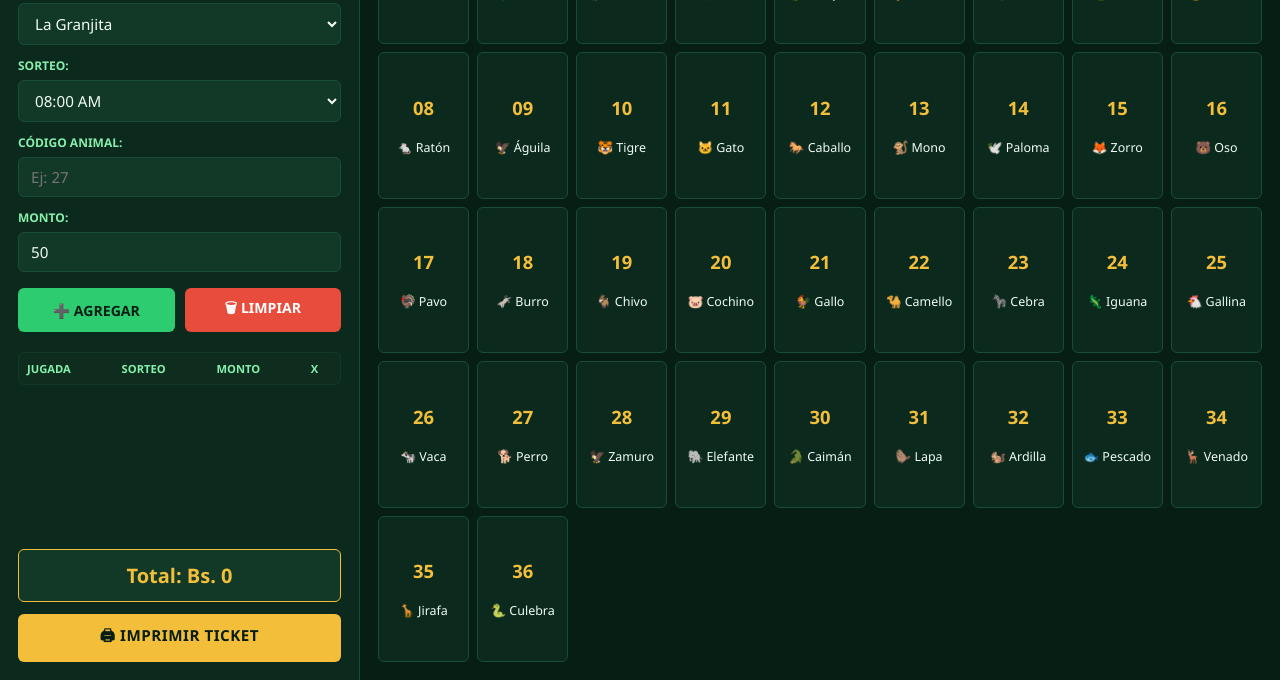
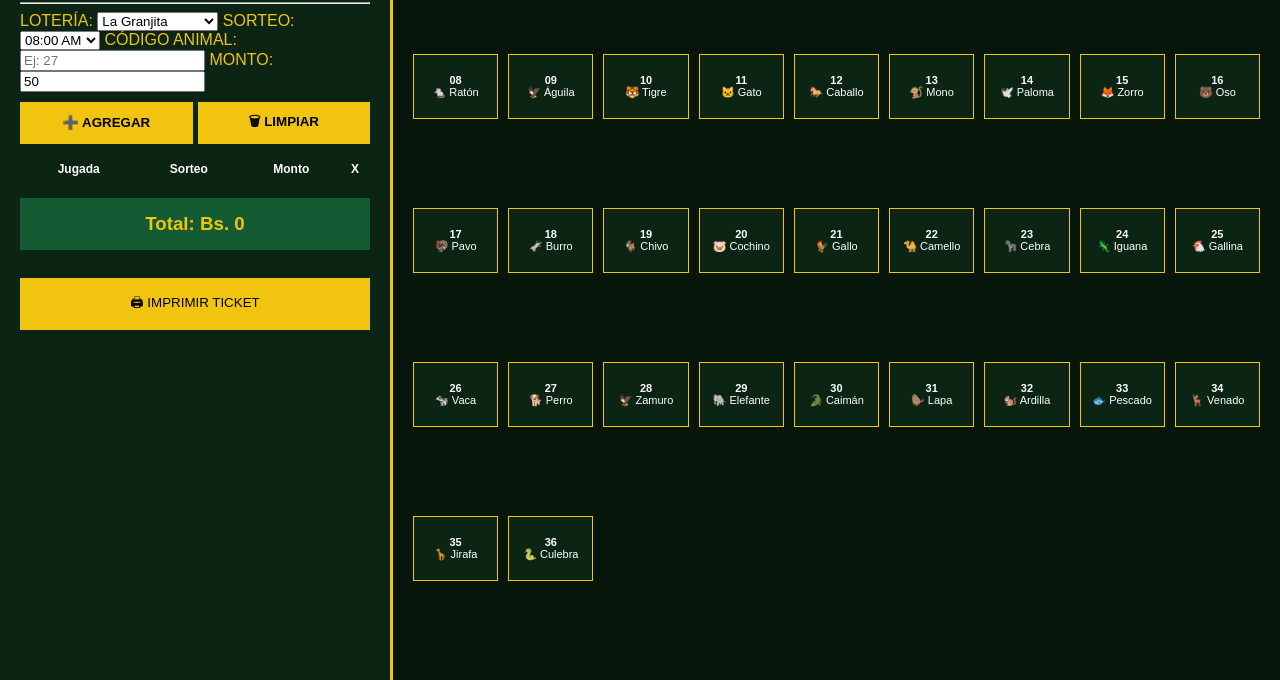
Before and after one commit to aggoldenking-sudo/GoldenKing, a plain HTML site: page index.html in a window 1280 px wide. Shown: the part 120-800 px from the top of the page. Drawn offline with Linux system fonts and the light colour scheme.

Commit message:
Update style.css

```diff
--- a/style.css
+++ b/style.css
@@ -1,273 +1,10 @@
-/* ==========================================
-   GOLDEN KING POS - VERDE ESMERALDA & DORADO
-   ========================================== */
-
-:root {
-    --bg-main: #061e14;        /* Verde selva muy oscuro */
-    --bg-sidebar: #0b291c;     /* Verde esmeralda profundo */
-    --bg-card: #123827;        /* Tarjetas e inputs */
-    --bg-card-hover: #1b4d36;  /* Hover suave */
-
-    --accent-gold: #f3be3a;    /* Dorado rey */
-    --accent-gold-hover: #dca321;
-    --accent-green: #2ecc71;   /* Verde para acciones de éxito */
-    --accent-red: #e74c3c;     /* Rojo para limpiar */
-
-    --text-primary: #f0fdf4;   /* Blanco menta muy suave */
-    --text-secondary: #86efac; /* Menta para labels/secundarios */
-    --border-color: #1a4d35;  /* Bordes integrados */
-
-    --radius: 6px;
-}
-
-* {
-    box-sizing: border-box;
-    margin: 0;
-    padding: 0;
-    font-family: 'Segoe UI', system-ui, -apple-system, sans-serif;
-}
-
-body {
-    display: flex;
-    height: 100vh;
-    background-color: var(--bg-main);
-    color: var(--text-primary);
-    overflow: hidden;
-}
-
-/* ==========================================
-   SIDEBAR (PANEL IZQUIERDO)
-   ========================================== */
-
-.sidebar {
-    width: 360px;
-    background-color: var(--bg-sidebar);
-    border-right: 1px solid var(--border-color);
-    padding: 18px;
-    display: flex;
-    flex-direction: column;
-    gap: 12px;
-    overflow-y: auto;
-}
-
-.sidebar h2 {
-    color: var(--accent-gold);
-    font-size: 1.4rem;
-    letter-spacing: 1px;
-    text-align: center;
-}
-
-.subtitulo {
-    color: var(--text-secondary);
-    font-size: 0.8rem;
-    text-align: center;
-    margin-top: -8px;
-    text-transform: uppercase;
-    letter-spacing: 0.5px;
-}
-
-hr {
-    border: none;
-    border-top: 1px solid var(--border-color);
-    margin: 2px 0;
-}
-
-label {
-    font-size: 0.75rem;
-    font-weight: 700;
-    color: var(--text-secondary);
-    text-transform: uppercase;
-    margin-bottom: -6px;
-}
-
-select, input {
-    width: 100%;
-    padding: 9px 12px;
-    background-color: var(--bg-card);
-    border: 1px solid var(--border-color);
-    border-radius: var(--radius);
-    color: var(--text-primary);
-    font-size: 0.95rem;
-    outline: none;
-    transition: border-color 0.2s;
-}
-
-select:focus, input:focus {
-    border-color: var(--accent-gold);
-}
-
-/* Botones de acción */
-.acciones {
-    display: grid;
-    grid-template-columns: 1fr 1fr;
-    gap: 10px;
-    margin-top: 4px;
-}
-
-.acciones button {
-    padding: 10px;
-    border: none;
-    border-radius: var(--radius);
-    font-weight: bold;
-    cursor: pointer;
-    transition: background-color 0.2s, transform 0.1s;
-    font-size: 0.88rem;
-}
-
-.acciones button:active {
-    transform: scale(0.98);
-}
-
-#agregarBtn {
-    background-color: var(--accent-green);
-    color: #061e14;
-}
-
-#agregarBtn:hover {
-    background-color: #27ae60;
-}
-
-#limpiarBtn {
-    background-color: var(--accent-red);
-    color: #ffffff;
-}
-
-#limpiarBtn:hover {
-    background-color: #c0392b;
-}
-
-/* ==========================================
-   TABLA DEL TICKET
-   ========================================== */
-
-#ticketTable {
-    width: 100%;
-    border-collapse: collapse;
-    margin-top: 8px;
-    font-size: 0.85rem;
-    background-color: var(--bg-card);
-    border-radius: var(--radius);
-    overflow: hidden;
-    border: 1px solid var(--border-color);
-}
-
-#ticketTable th {
-    background-color: rgba(0, 0, 0, 0.2);
-    color: var(--text-secondary);
-    padding: 8px;
-    text-align: left;
-    font-weight: 700;
-    text-transform: uppercase;
-    font-size: 0.7rem;
-}
-
-#ticketTable td {
-    padding: 8px;
-    border-bottom: 1px solid var(--border-color);
-}
-
-.btn-borrar {
-    background: none;
-    border: none;
-    cursor: pointer;
-    font-size: 0.85rem;
-    opacity: 0.7;
-    transition: opacity 0.2s;
-}
-
-.btn-borrar:hover {
-    opacity: 1;
-}
-
-/* Total e Imprimir */
-#totalDisplay {
-    background-color: var(--bg-card);
-    padding: 12px;
-    border-radius: var(--radius);
-    text-align: center;
-    color: var(--accent-gold);
-    font-size: 1.25rem;
-    font-weight: bold;
-    border: 1px solid var(--accent-gold);
-    margin-top: auto;
-}
-
-.print-btn {
-    width: 100%;
-    padding: 11px;
-    background-color: var(--accent-gold);
-    color: #061e14;
-    font-weight: bold;
-    border: none;
-    border-radius: var(--radius);
-    cursor: pointer;
-    font-size: 0.95rem;
-    letter-spacing: 0.5px;
-    transition: background-color 0.2s;
-}
-
-.print-btn:hover {
-    background-color: var(--accent-gold-hover);
-}
-
-/* ==========================================
-   GRID PANEL (CUADRÍCULA DE ANIMALITOS)
-   ========================================== */
-
-.grid-panel {
-    flex: 1;
-    padding: 18px;
-    overflow-y: auto;
-    background-color: var(--bg-main);
-}
-
-#matrizAnimalitos {
-    display: grid;
-    grid-template-columns: repeat(auto-fill, minmax(85px, 1fr));
-    gap: 8px;
-}
-
-/* Botones de la cuadrícula */
-.btn-animal {
-    background-color: var(--bg-sidebar);
-    border: 1px solid var(--border-color);
-    border-radius: var(--radius);
-    color: var(--text-primary);
-    padding: 10px 4px;
-    text-align: center;
-    cursor: pointer;
-    transition: background-color 0.15s, border-color 0.15s;
-    display: flex;
-    flex-direction: column;
-    justify-content: center;
-    align-items: center;
-    font-size: 0.78rem;
-    user-select: none;
-}
-
-.btn-animal strong {
-    font-size: 1.15rem;
-    color: var(--accent-gold);
-    margin-bottom: 2px;
-}
-
-.btn-animal:hover {
-    background-color: var(--bg-card-hover);
-    border-color: var(--accent-gold);
-}
-
-.btn-animal:active {
-    transform: scale(0.97);
-}
-
-/* Scrollbar Personalizada */
-::-webkit-scrollbar {
-    width: 6px;
-}
-::-webkit-scrollbar-track {
-    background: var(--bg-main);
-}
-::-webkit-scrollbar-thumb {
-    background: var(--border-color);
-    border-radius: 3px;
-}
+   body { background: #06160b; color: #f1c40f; display: flex; height: 100vh; margin: 0; font-family: sans-serif; }
+.sidebar { width: 350px; background: #0b2413; padding: 20px; border-right: 3px solid #f1c40f; overflow-y: auto; }
+.grid-panel { flex: 1; padding: 20px; display: grid; grid-template-columns: repeat(auto-fill, minmax(80px, 1fr)); gap: 10px; overflow-y: auto; }
+.btn-animal { background: #0b2413; color: white; border: 1px solid #f1c40f; height: 65px; cursor: pointer; font-size: 11px; }
+.acciones { display: flex; gap: 5px; margin: 10px 0; }
+.acciones button { flex: 1; padding: 10px; cursor: pointer; background: #f1c40f; border: none; font-weight: bold; }
+table { width: 100%; color: white; font-size: 12px; margin-top: 15px; }
+#totalDisplay { background: #145a32; padding: 15px; text-align: center; }
+.print-btn { width: 100%; padding: 15px; background: #f1c40f; border: none; cursor: pointer; margin-top: 10px; }
+@media print { .sidebar, .grid-panel { display: block; } .btn-animal, .acciones { display: none; } }
```
